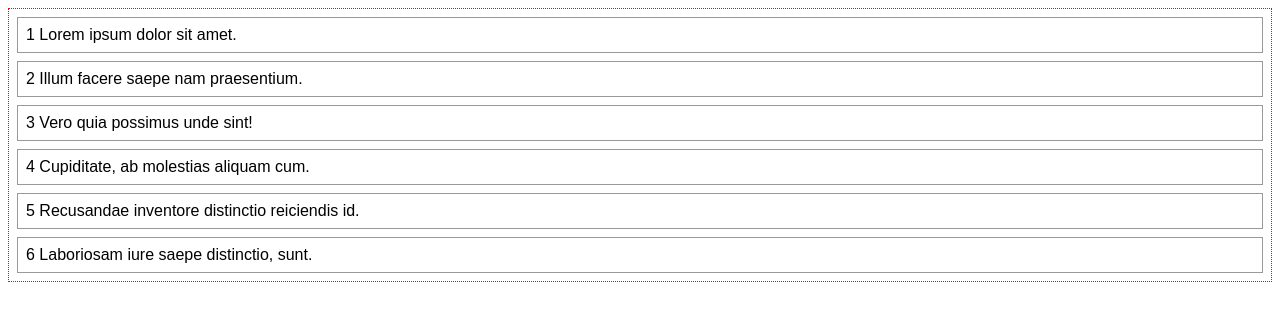
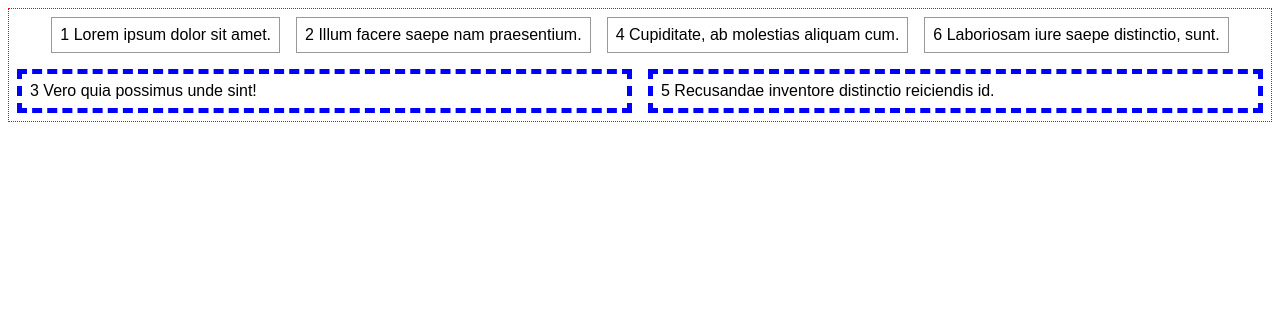
Before and after one commit to honorezemagho/css-grid-flexbox, a plain HTML site: page flexbox-intro/boxes.html in a window 1280 px wide. Drawn offline with Linux system fonts and the light colour scheme.

Commit message:
flexbox intro finished

```diff
--- a/flexbox-intro/css/boxes.css
+++ b/flexbox-intro/css/boxes.css
@@ -6,9 +6,20 @@ ul {
 	padding: 0;
 	margin: 0;
 	border: 1px dotted red;
+	display: flex;
+	flex-flow: row wrap;
+	justify-content: center;
+	align-items: space-around;
 }
+
 li {
 	border: 1px solid #999;
 	margin: 0.5em;
 	padding: 0.5em;
 }
+
+.flex2{
+	border: 5px dashed blue;
+	order: 2;
+	flex: 2 1 25%;
+}
```
